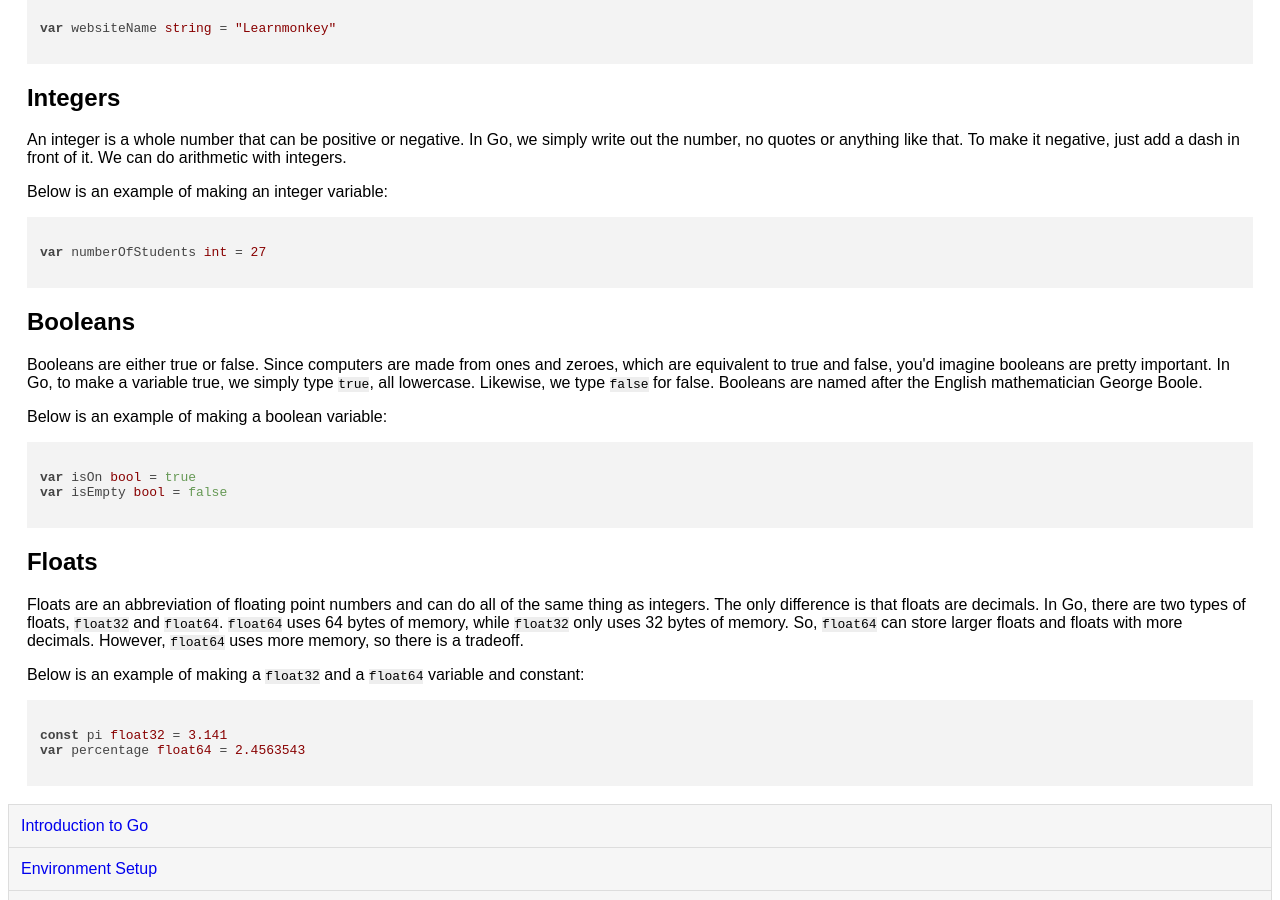
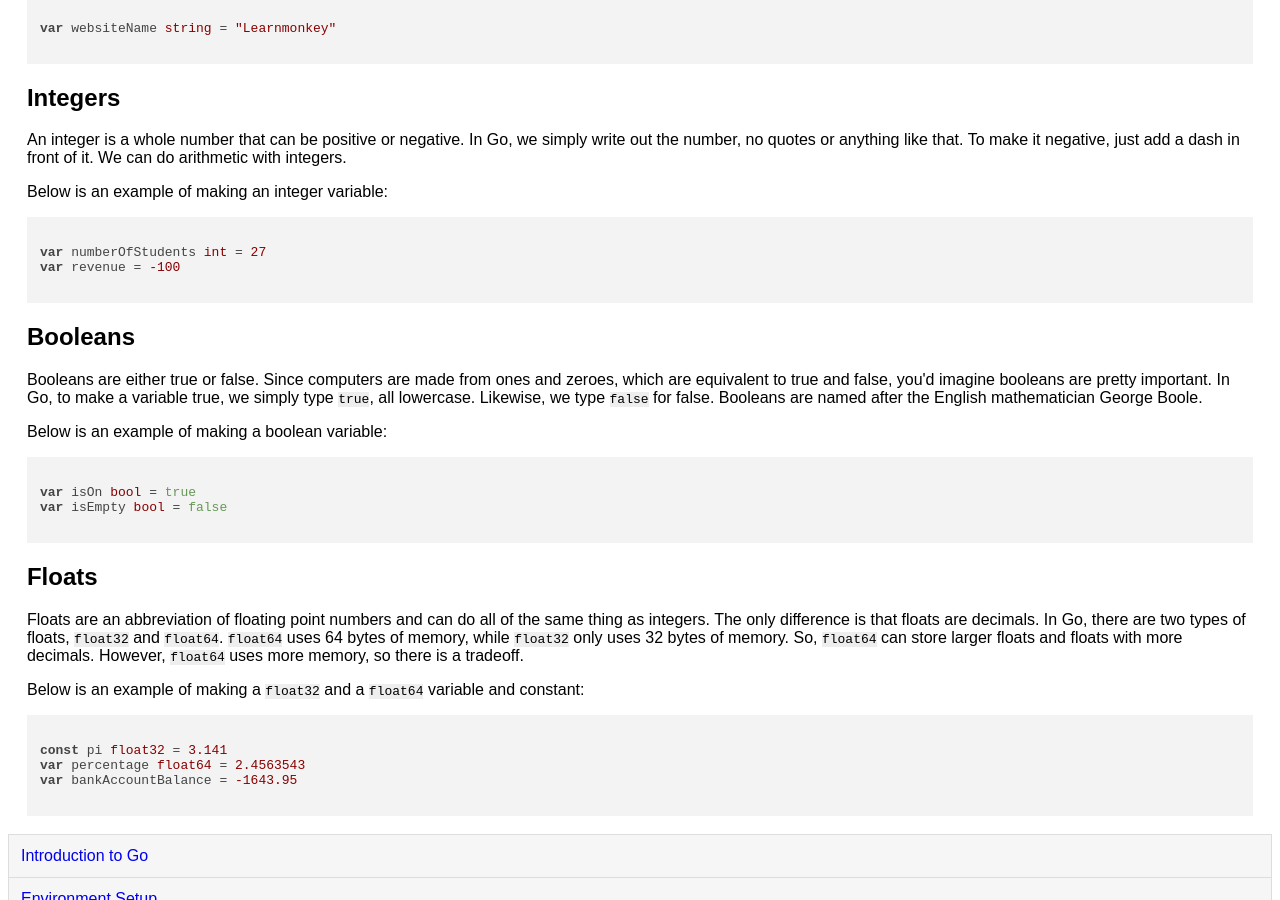
Before and after one commit to learnmonkey/learnmonkey.github.io, a Jekyll site: the page built from programming/golang/data-types.html, in a window 1280 px wide and 900 px high, scrolled down 446 px. Built offline with Jekyll 4.4.1, drawn with Linux system fonts in a browser that asks for light colours; nearby versions of some CDN libraries.

Commit message:
Add more data types examples

```diff
--- a/programming/golang/data-types.html
+++ b/programming/golang/data-types.html
@@ -26,6 +26,7 @@
     <p>Below is an example of making an integer variable: </p>
     <pre><code class="language-go">
 var numberOfStudents int = 27
+var revenue = -100
     </code></pre>
 </section>
 
@@ -46,5 +47,6 @@
     <pre><code class="language-go">
 const pi float32 = 3.141
 var percentage float64 = 2.4563543
+var bankAccountBalance = -1643.95
     </code></pre>
 </section>
```
